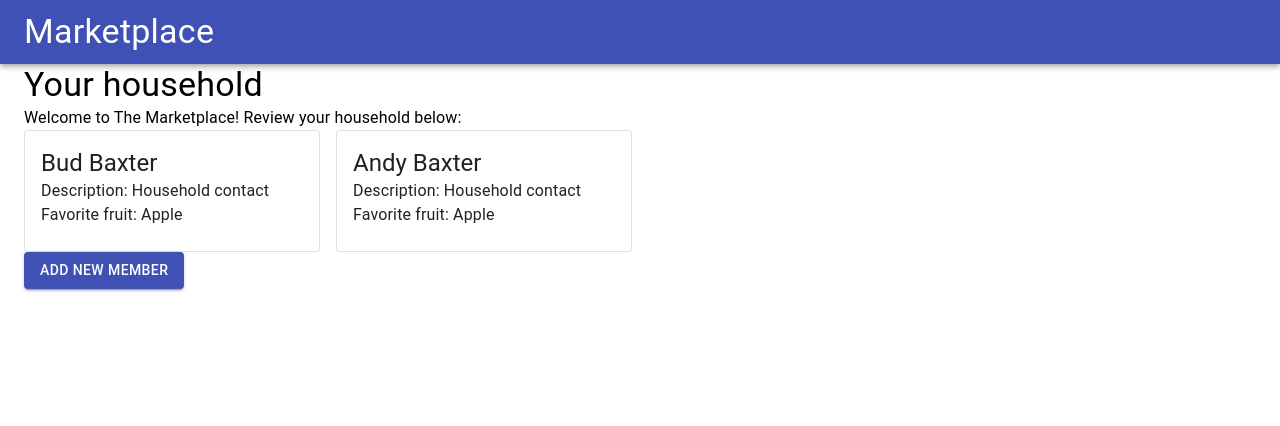
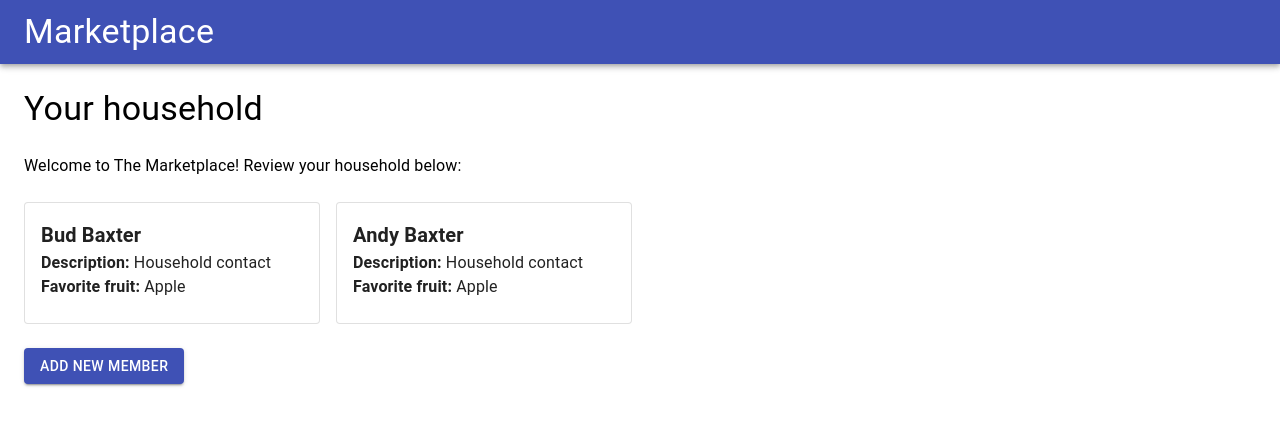
Before and after one commit to charleyf/nava-frontend-household, a React (Create React App) app: page / in a window 1280 px wide. Shown: the top 426 px of the page. Built offline with nearby package versions, Linux system fonts and the light colour scheme.

Commit message:
Second pass at styling

```diff
--- a/src/components/Home.js
+++ b/src/components/Home.js
@@ -1,7 +1,7 @@
 // App components
-import Navbar from "./Navbar";
 import Pageheader from "./Pageheader";
 import Household from "./Household";
+import useStyles from "../styles.js";
 // material-ui
 import Button from "@material-ui/core/Button";
 import Container from "@material-ui/core/Container";
@@ -10,6 +10,8 @@ import { useHistory } from "react-router-dom";
 
 function Home({ members }) {
   const history = useHistory();
+  const classes = useStyles();
+
   return (
     <>
       <Container>
@@ -20,6 +22,7 @@ function Home({ members }) {
           }
         />
         <Household members={members} />
+        <div className={classes.addSpacing}>
           <Button
             variant="contained"
             color="primary"
@@ -29,6 +32,7 @@ function Home({ members }) {
           >
             Add new member
           </Button>
+        </div>
       </Container>
     </>
   );
--- a/src/components/MemberCard.js
+++ b/src/components/MemberCard.js
@@ -2,23 +2,41 @@ import Typography from "@material-ui/core/Typography";
 import Card from "@material-ui/core/Card";
 import CardContent from "@material-ui/core/CardContent";
 import Grid from "@material-ui/core/Grid";
+import useStyles from "../styles";
 
 function MemberCard({ member }) {
+  const classes = useStyles();
   return (
     <Card variant="outlined">
       <CardContent>
         <Grid>
           <Grid item>
-            <Typography variant="h5">{member?.name}</Typography>
-          </Grid>
-          <Grid item>
-            <Typography variant="body1" component="span">
-              Description: {member?.description}
+            <Typography variant="h6" className={classes.bold}>
+              {member?.name}
             </Typography>
           </Grid>
           <Grid item>
+            <Typography
+              variant="body1"
+              component="span"
+              className={classes.bold}
+            >
+              Description:
+            </Typography>
             <Typography variant="body1" component="span">
-              Favorite fruit: {member?.favorite_fruit}
+              {" " + member?.description}
+            </Typography>
+          </Grid>
+          <Grid item>
+            <Typography
+              variant="body1"
+              component="span"
+              className={classes.bold}
+            >
+              Favorite fruit:
+            </Typography>
+            <Typography variant="body1" component="span">
+              {" " + member?.favorite_fruit}
             </Typography>
           </Grid>
         </Grid>
--- a/src/components/Pageheader.js
+++ b/src/components/Pageheader.js
@@ -1,10 +1,17 @@
 import Typography from "@material-ui/core/Typography";
+import useStyles from "../styles";
 
 function Pageheader({ title, description }) {
+  const classes = useStyles();
+
   return (
     <>
-      <Typography variant="h4">{title}</Typography>
-      <Typography variant="body1">{description}</Typography>
+      <Typography variant="h4" className={classes.addSpacing}>
+        {title}
+      </Typography>
+      <Typography variant="body1" className={classes.addSpacing}>
+        {description}
+      </Typography>
     </>
   );
 }
--- /dev/null
+++ b/src/styles.js
@@ -0,0 +1,13 @@
+import { makeStyles } from "@material-ui/core/styles";
+
+const useStyles = makeStyles((theme) => ({
+  addSpacing: {
+    marginTop: theme.spacing(3),
+    marginBottom: theme.spacing(3),
+  },
+  bold: {
+    fontWeight: "bold",
+  },
+}));
+
+export default useStyles;
```
Lines whose indentation alone changed are shown as unchanged.
